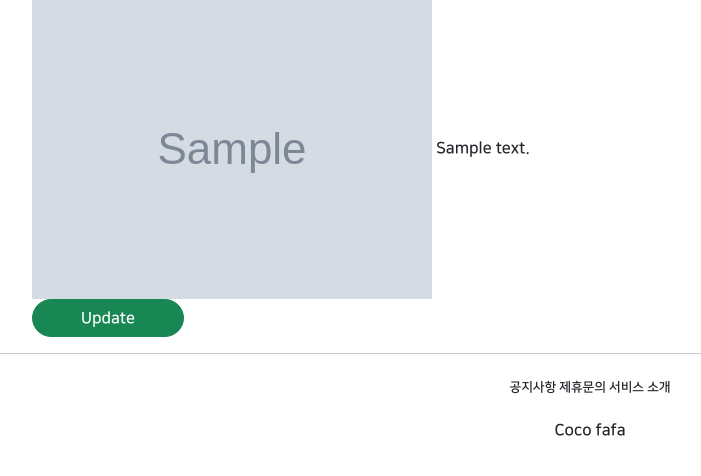
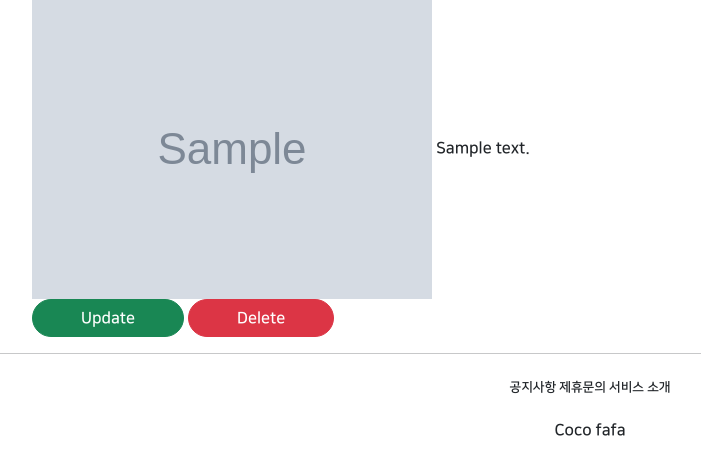
Before and after one commit to cocofafa/5ban-dJANGGO, a Django app: page /articles/detail/1 in a window 1280 px wide. Shown: the part 324-800 px from the top of the page, without its empty margins (50-751 px from the left). Run offline with Django 3.2, Linux system fonts and the light colour scheme; tables that the repository leaves empty hold one stand-in row (values such as "Sample post"); grey boxes marked "Sample" are stand-in pictures; parts of the project's set-up code (start-up, migrations or seed data) failed here and were passed over; some libraries are stand-ins or nearby versions.

Commit message:
08.03 class commit_4

```diff
--- a/articleapp/templates/articleapp/detail.html
+++ b/articleapp/templates/articleapp/detail.html
@@ -23,6 +23,13 @@
 
 
                 </a>
+                <a href="{% url 'articleapp:delete' pk=target_article.pk %}"
+                    class="btn btn-danger rounded-pill px-5">
+                    Delete
+
+
+
+                </a>
             </div>
 
         </div>
--- a/articleapp/templates/articleapp/update.html
+++ b/articleapp/templates/articleapp/update.html
@@ -15,7 +15,7 @@
                 {% bootstrap_form form %}
                 <div class=" m-5 " >
                 <input type="submit"
-                       class="btn btn=dark rounded-pill px-5">
+                       class="btn btn-dark rounded-pill px-5">
                 </div>
             </form>
         </div>
--- a/articleapp/urls.py
+++ b/articleapp/urls.py
@@ -1,7 +1,7 @@
 from django.urls import path
 from django.views.generic import TemplateView
 
-from articleapp.views import ArticleCreateView, ArticleDetailView, ArticleUpdateView
+from articleapp.views import ArticleCreateView, ArticleDetailView, ArticleUpdateView, ArticleDeleteView
 
 app_name = 'articleapp'
 
@@ -11,6 +11,8 @@ urlpatterns = [
     path('create/', ArticleCreateView.as_view(), name='create'),
     path('detail/<int:pk>', ArticleDetailView.as_view(), name='datail'),
     path('update/<int:pk>', ArticleUpdateView.as_view(), name='update'),
+    path('delete/<int:pk>', ArticleDeleteView.as_view(), name='delete'),
+
 
 
 
--- a/articleapp/views.py
+++ b/articleapp/views.py
@@ -31,3 +31,9 @@ class ArticleUpdateView(UpdateView):
 
     def get_success_url(self):
         return reverse('articleapp:detail', kwargs={'pk': self.object.pk})
+
+class ArticleDeleteView(DetailView):
+    model = Article
+    context_object_name = 'target_ article'
+    success_url = reverse_lazy('articleapp:list')
+    template_name = 'articleapp/delete.html'
```
Also changed, not shown: articleapp/templates/articleapp/delete.html (renamed from articleapp/templates/articleapp/create.html, +4 -6 lines).
